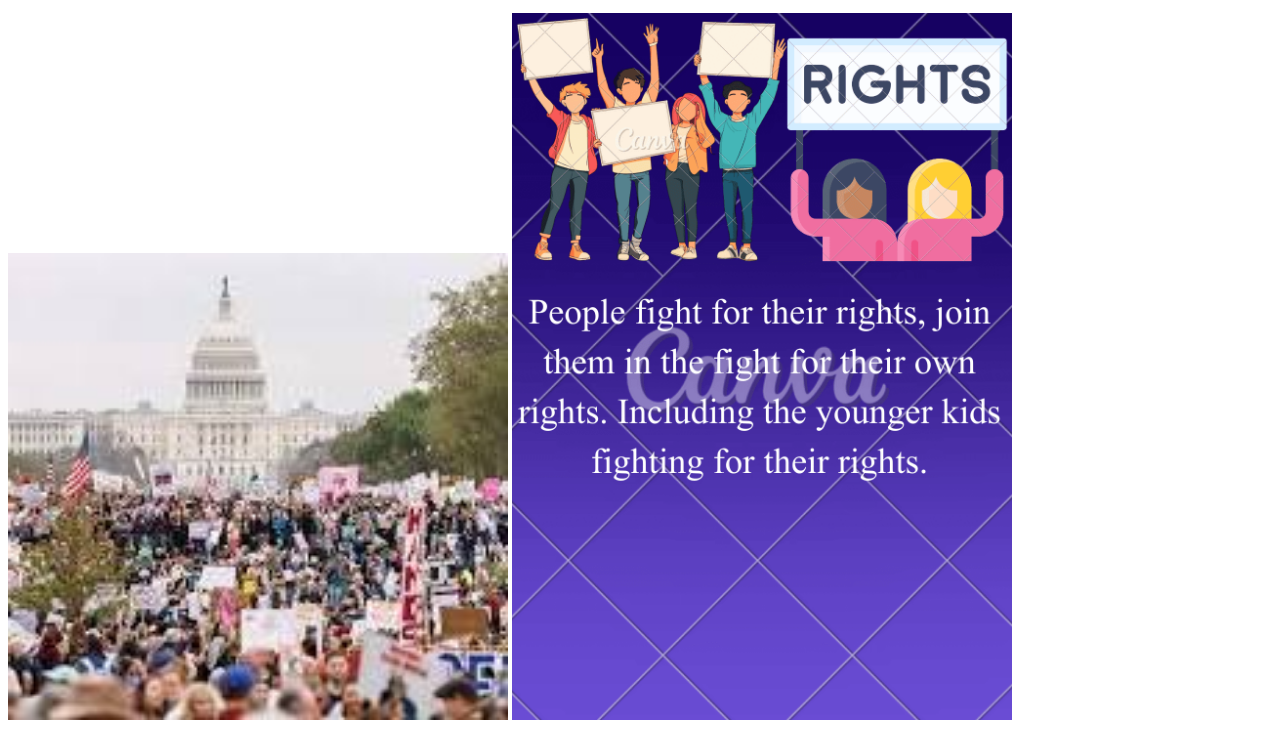
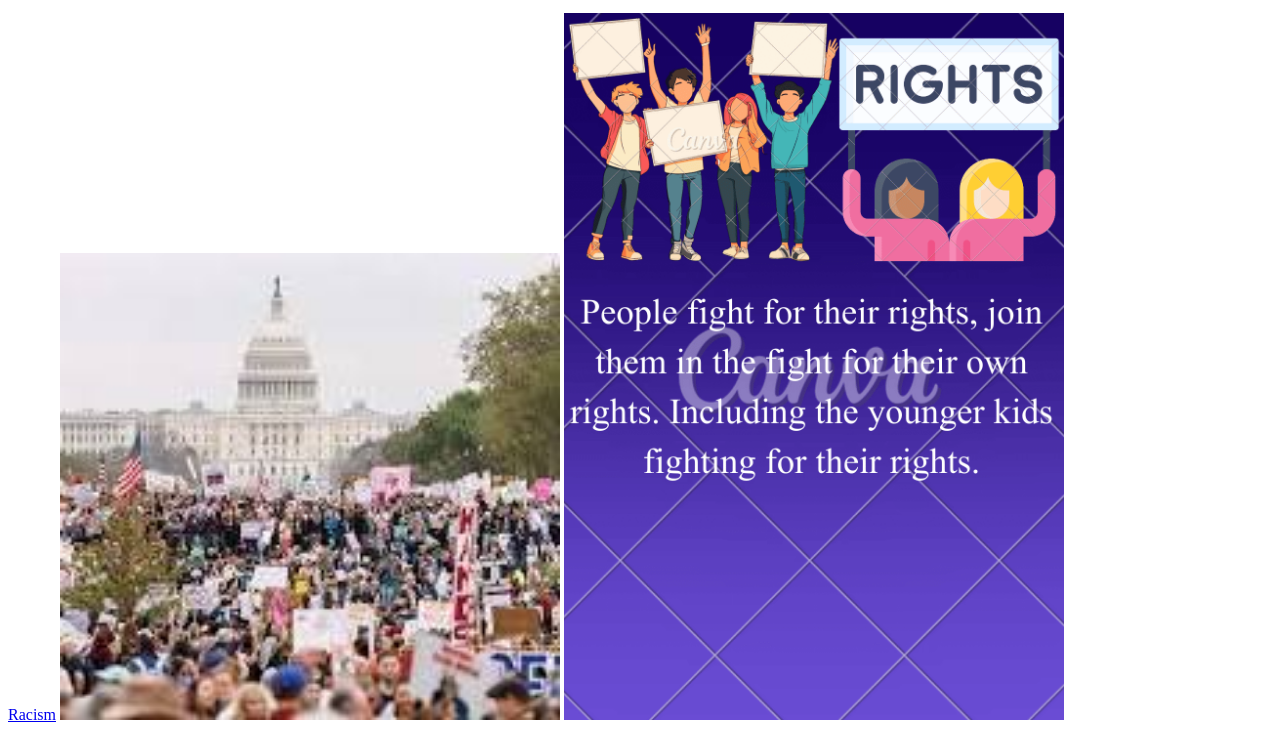
Before and after one commit to horsyboy123/global-issues-today, a plain HTML site: page index.html in a window 1280 px wide. Shown: the part 101-833 px from the top of the page. Drawn offline with Linux system fonts and the light colour scheme.

Commit message:
add another page

```diff
--- a/index.html
+++ b/index.html
@@ -8,7 +8,9 @@
 <body>
     <h1>People Are Protesting For Your Future!</h1>
     <p>We want to help people who are protesting so that they can help the future. If only five people are protesting no one will listen to them but the more people protesting means more people listening.</p>
-<img src="download (13).jpeg" alt="Protesting!" width="500">
+<a href="racismprotesting.html">Racism</a>
+
+    <img src="download (13).jpeg" alt="Protesting!" width="500">
 <img src="unnamed.png" alt="Poster" width="500">
 </body>
 </html>
```
Also changed, not shown: racismprotesting.html (added).
